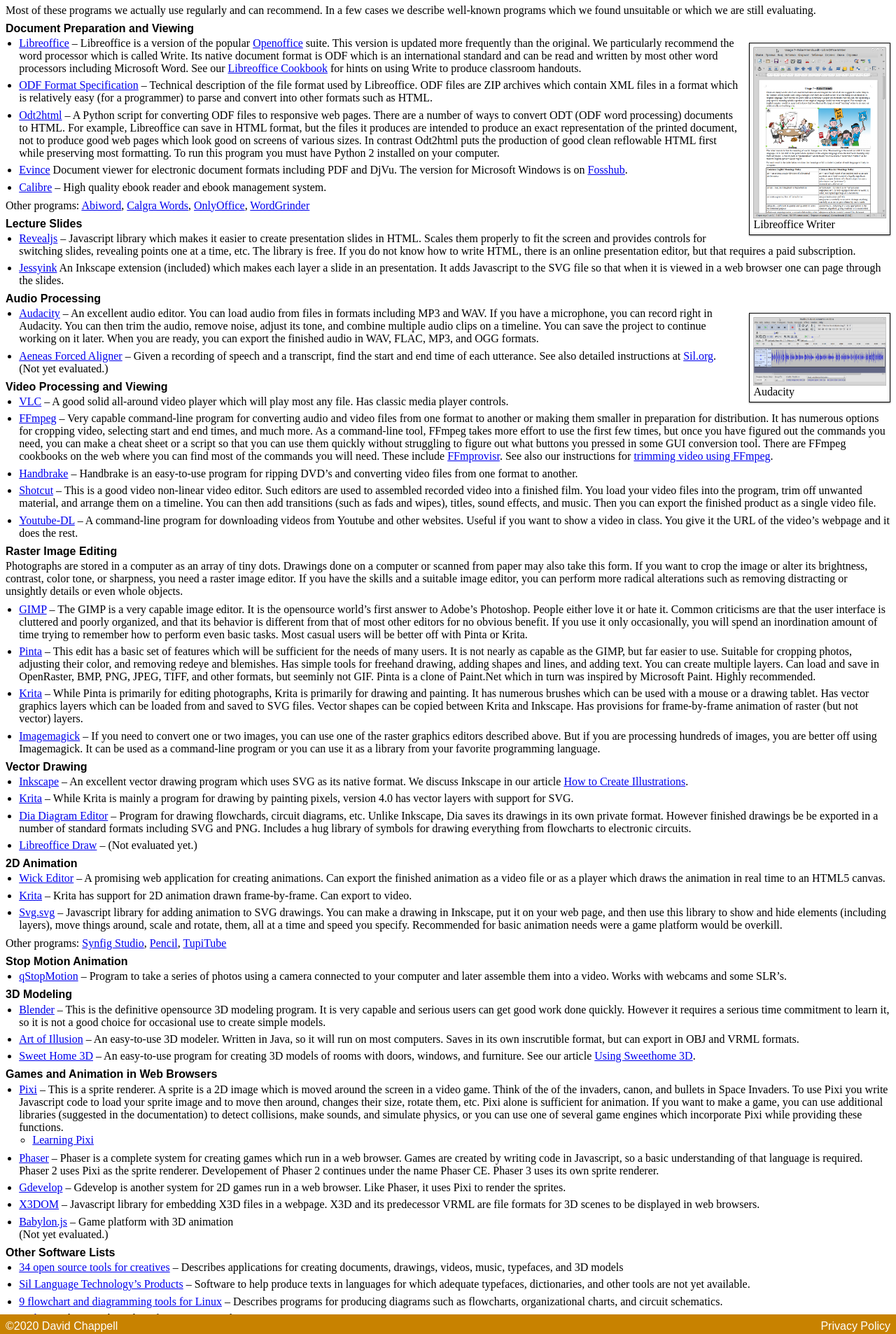
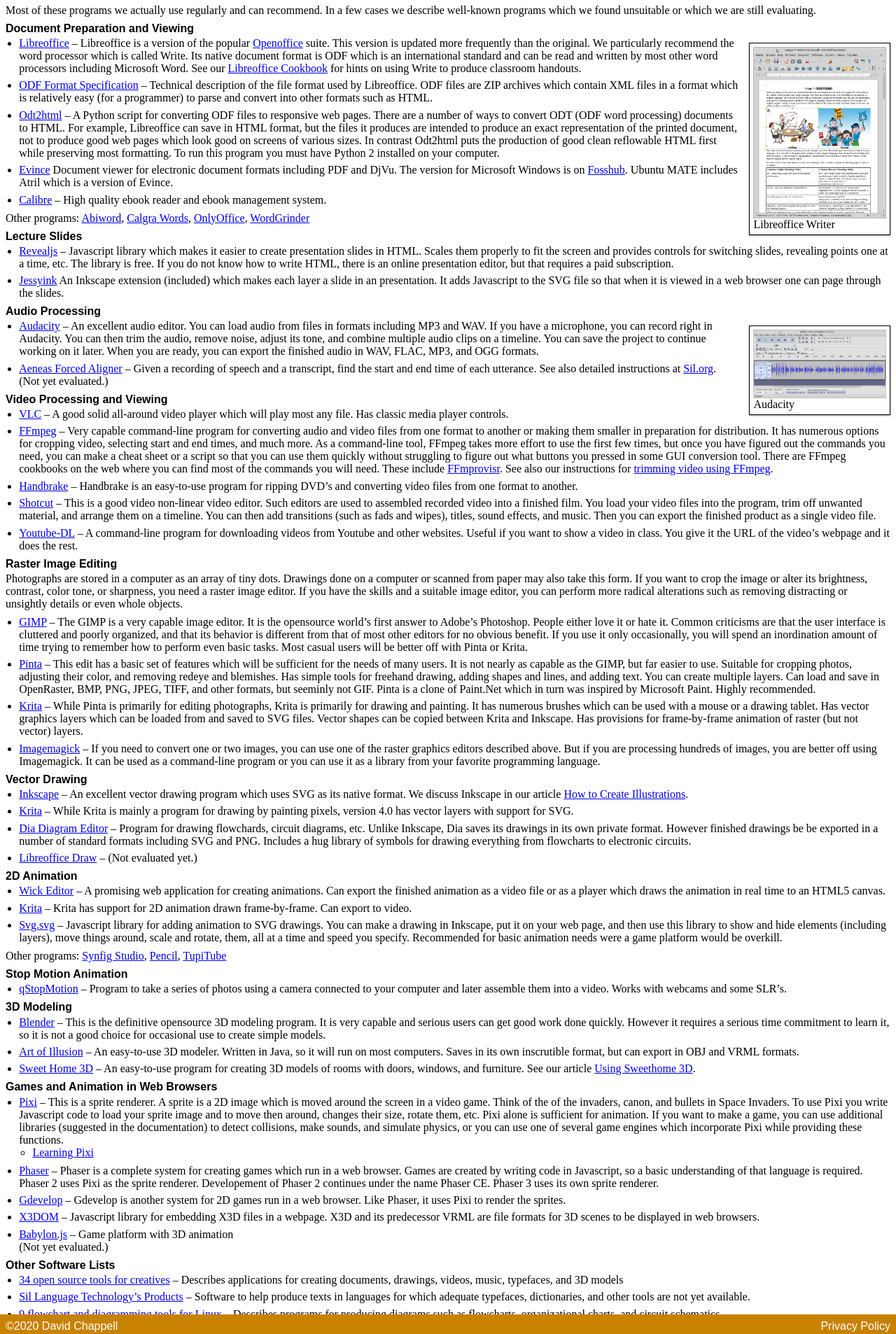
Before and after one commit to david672orford/tech-for-teaching, a Jekyll site: the page built from software/index.md, in a window 1280 px wide. Shown: the part 853-2759 px from the top of the page at 70% size. Built offline with Jekyll 4.4.1, drawn with Linux system fonts in a browser that asks for light colours; our own code applies the rules of GitHub Pages for plain Markdown files.

Commit message:
Explained that on Ubuntu MATE Evince is Atril

```diff
--- a/software/index.md
+++ b/software/index.md
@@ -59,6 +59,7 @@
 * [Evince](https://wiki.gnome.org/Apps/Evince/)
 	Document viewer for electronic document formats including PDF and DjVu.
 	The version for Microsoft Windows is on [Fosshub](https://www.fosshub.com/Evince.html).
+	Ubuntu MATE includes Atril which is a version of Evince.
 * [Calibre](https://calibre-ebook.com/) --
 	High quality ebook reader and ebook management system.
 
```
